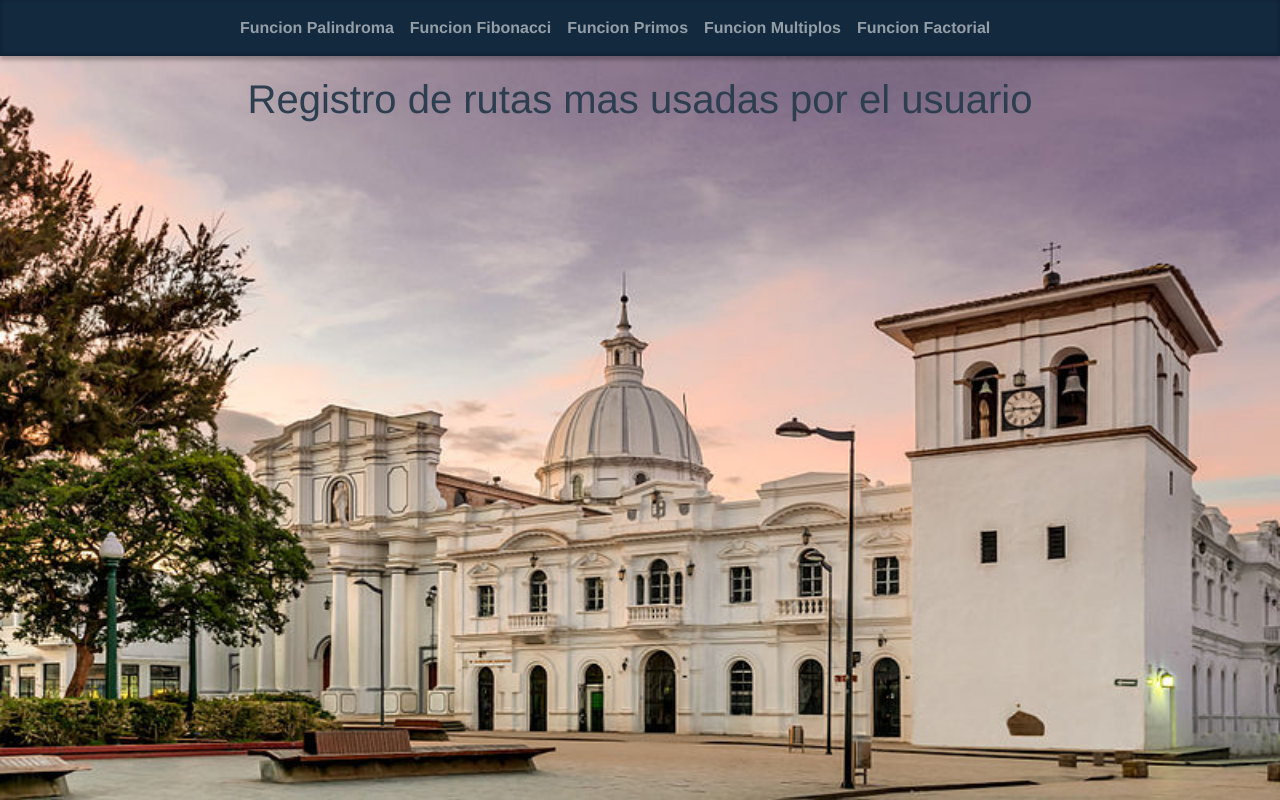
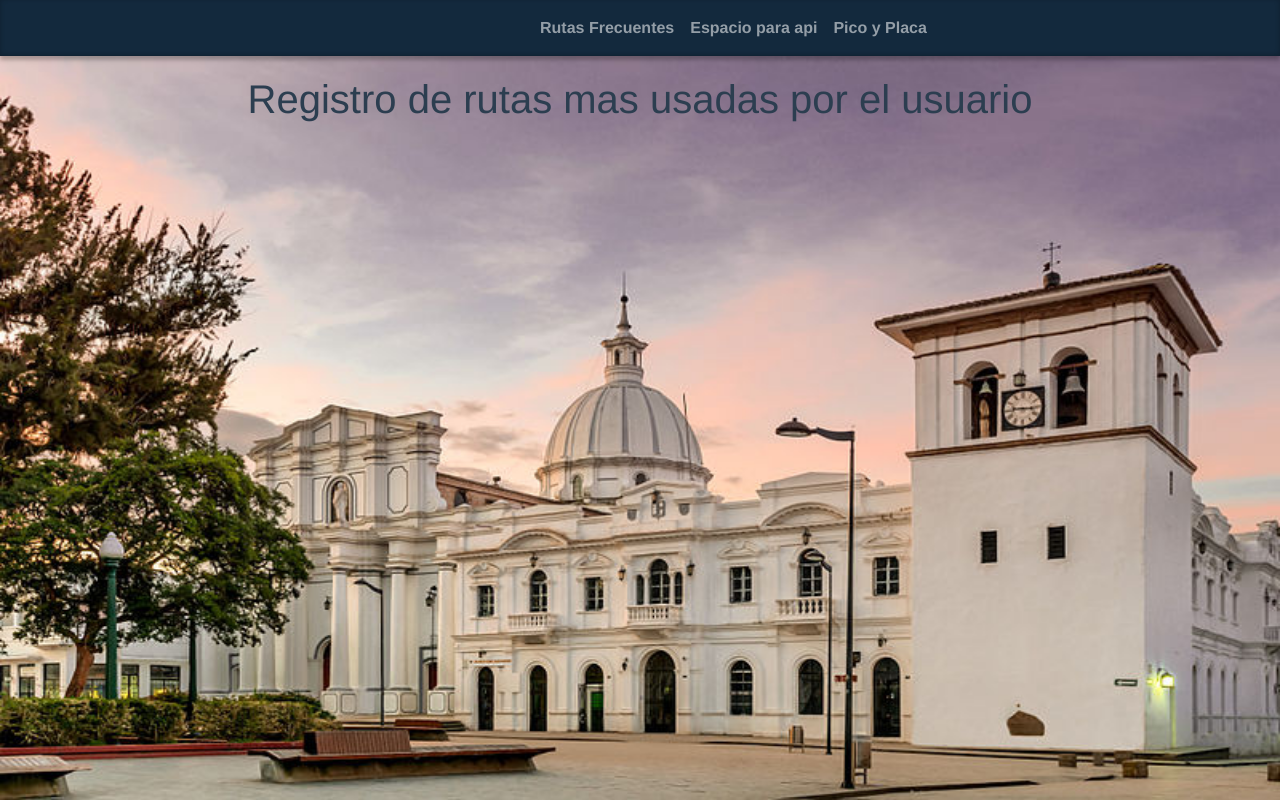
Before and after one commit to damd2212/byBusFull, a Vue app in the folder 01_pruebatecnica/: page /rutasUsuario in a window 1280 px wide. Built offline with nearby package versions, Linux system fonts and the light colour scheme; what vue-sweetalert2 would draw is missing.

Commit message:
navbar cambiado

```diff
--- a/01_pruebatecnica/src/components/NavbarComponent.vue
+++ b/01_pruebatecnica/src/components/NavbarComponent.vue
@@ -7,15 +7,12 @@
 
           <b-collapse id="nav_collapse" is-nav>
             <b-navbar-nav>
-              <b-nav-item style= "margin-left: 150px;" :to="{ name: 'funcionPalindroma' }" exact>Funcion Palindroma</b-nav-item>
+              <b-nav-item style= "margin-left: 450px;" :to="{ name: 'rutasUsuario' }" exact>Rutas Frecuentes</b-nav-item>
 
-              <b-nav-item :to="{ name: 'funcionFibonacci' }">Funcion Fibonacci</b-nav-item>
+              <b-nav-item :to="{ name: 'funcionPrimos' }">Espacio para api</b-nav-item>
 
-              <b-nav-item :to="{ name: 'funcionPrimos' }">Funcion Primos</b-nav-item>
+              <b-nav-item :to="{ name: 'funcionMultiplos' }">Pico y Placa</b-nav-item>
 
-              <b-nav-item :to="{ name: 'funcionMultiplos' }">Funcion Multiplos</b-nav-item>
-
-              <b-nav-item :to="{ name: 'funcionFactorial' }">Funcion Factorial</b-nav-item>
             </b-navbar-nav>
 
           </b-collapse>
```
